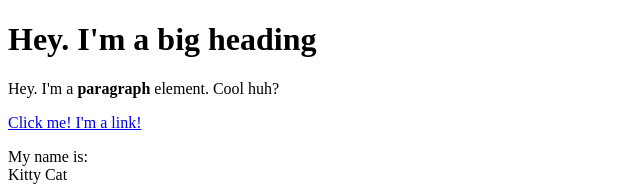
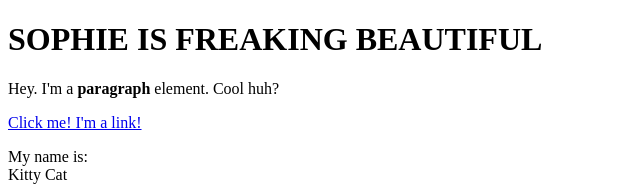
Before and after one commit to joshpage417/cartoon-hero, a plain HTML site: page test.html in a window 1280 px wide. Shown: the top 186 px of the page, without its empty margins (0-640 px from the left). Drawn offline with Linux system fonts and the light colour scheme.

Commit message:
Changed heading

```diff
--- a/test.html
+++ b/test.html
@@ -4,7 +4,7 @@
 		<title>Test Page</title>
 </head>
 <body>
-	<h1>Hey. I'm a big heading</h1>
+	<h1>SOPHIE IS FREAKING BEAUTIFUL</h1>
 	<p>Hey. I'm a <b>paragraph</b> element. Cool huh?</p>
 	<a href="https://google.com" target="_blank" title="Let's go to Google">Click me! I'm a link!</a>
 	<p>My name is:<br>
```
